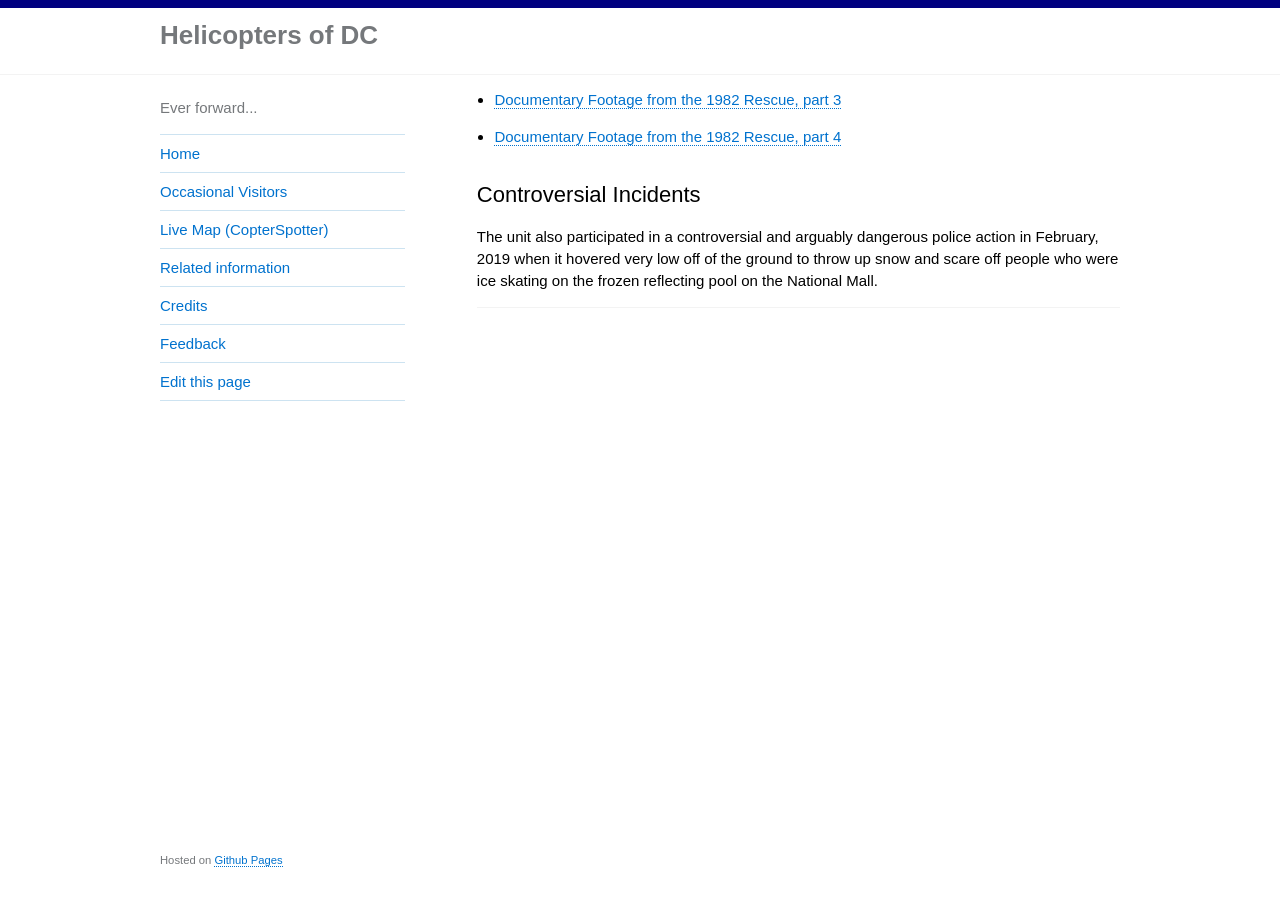
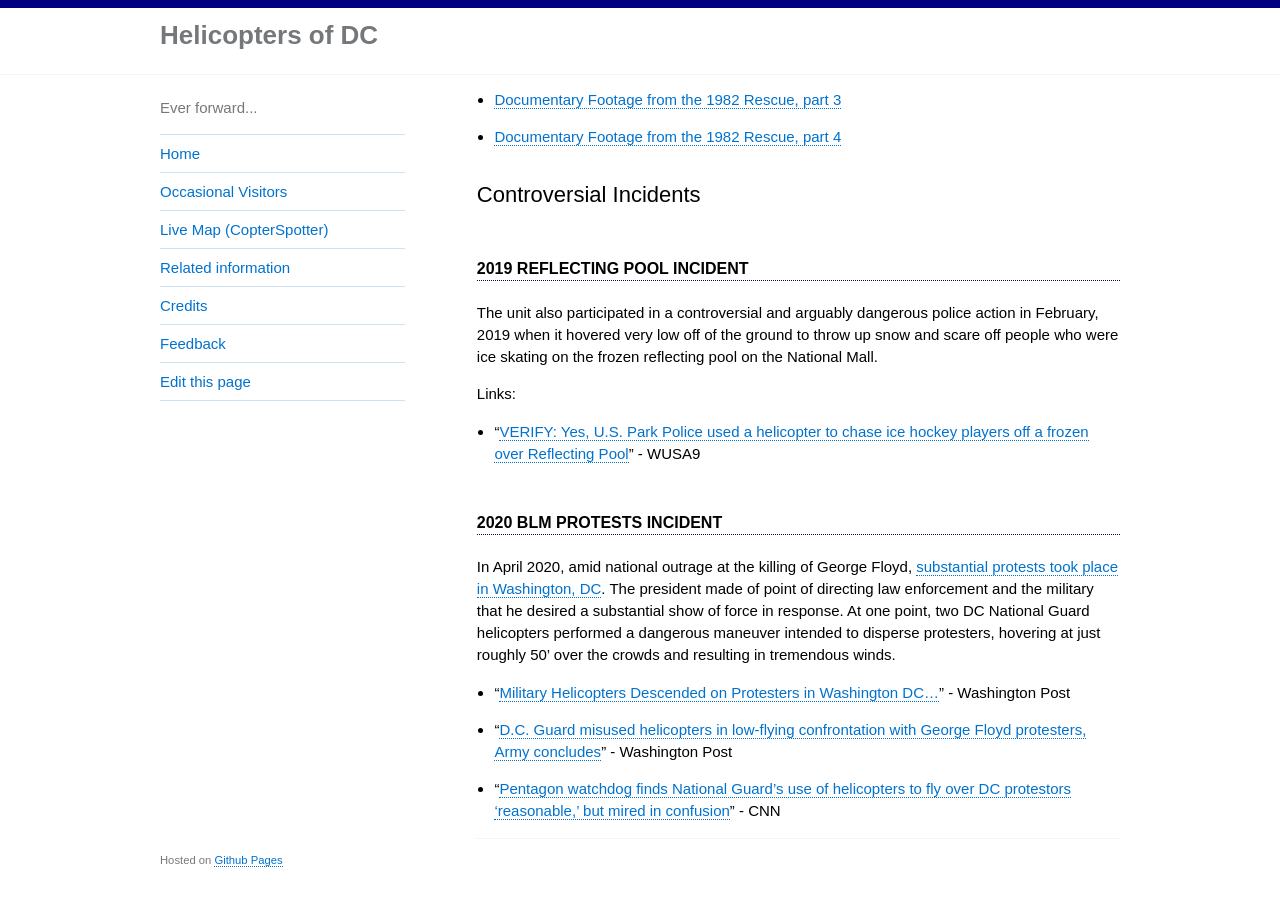
Before and after one commit to gbinal/dc-helicopters, a Jekyll site: the page built from pages/notable_incidents.md, in a window 1280 px wide and 900 px high, scrolled down 1893 px. Built offline with Jekyll 4.4.1, drawn with Linux system fonts in a browser that asks for light colours; before the commit the page ends 2329 px from its top, so only the background shows below that.

Commit message:
adding more

```diff
--- a/pages/notable_incidents.md
+++ b/pages/notable_incidents.md
@@ -55,5 +55,19 @@ Links:
 
 ## Controversial Incidents
 
+#### 2019 Reflecting Pool Incident
 
 The unit also participated in a controversial and arguably dangerous police action in February, 2019 when it hovered very low off of the ground to throw up snow and scare off people who were ice skating on the frozen reflecting pool on the National Mall.
+
+Links:
+- "[VERIFY: Yes, U.S. Park Police used a helicopter to chase ice hockey players off a frozen over Reflecting Pool](https://www.wusa9.com/article/news/verify-yes-us-park-police-used-a-helicopter-to-chase-ice-hockey-players-off-a-frozen-over-reflecting-pool/65-3b699d02-bd70-46d7-9d26-06944b2dbd03)" - WUSA9
+
+
+#### 2020 BLM Protests Incident
+
+In April 2020, amid national outrage at the killing of George Floyd, [substantial protests took place in Washington, DC](https://en.wikipedia.org/wiki/George_Floyd_protests_in_Washington,_D.C.).  The president made of point of directing law enforcement and the military that he desired a substantial show of force in response.  At one point, two DC National Guard helicopters performed a dangerous maneuver intended to disperse protesters, hovering at just roughly 50' over the crowds and resulting in tremendous winds.
+
+
+- "[Military Helicopters Descended on Protesters in Washington DC...](https://www.washingtonpost.com/graphics/2020/investigations/helicopter-protests-washington-dc-national-guard/)" - Washington Post
+- "[D.C. Guard misused helicopters in low-flying confrontation with George Floyd protesters, Army concludes](https://www.washingtonpost.com/national-security/2021/04/15/dc-guard-helicopter-george-floyd-protest/)" - Washington Post
+- "[Pentagon watchdog finds National Guard’s use of helicopters to fly over DC protestors ‘reasonable,’ but mired in confusion](https://www.cnn.com/2021/05/28/politics/pentagon-national-guard-helicopter-dc-protests/index.html)" - CNN
```
